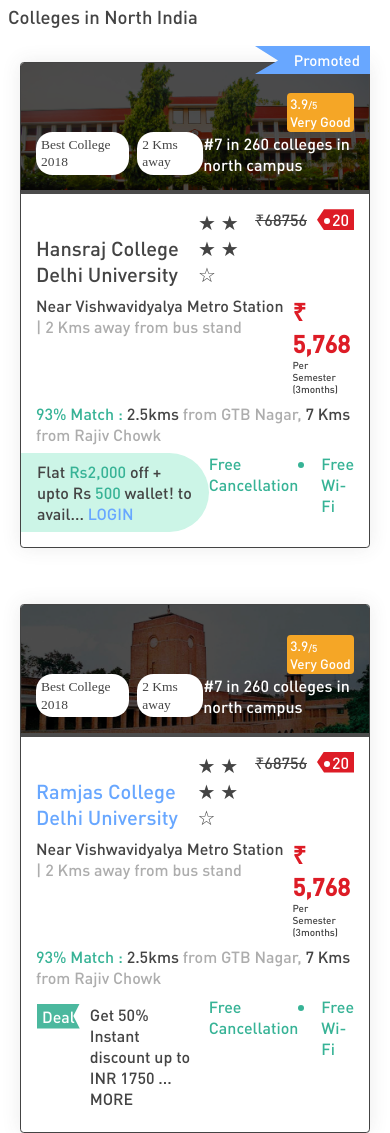
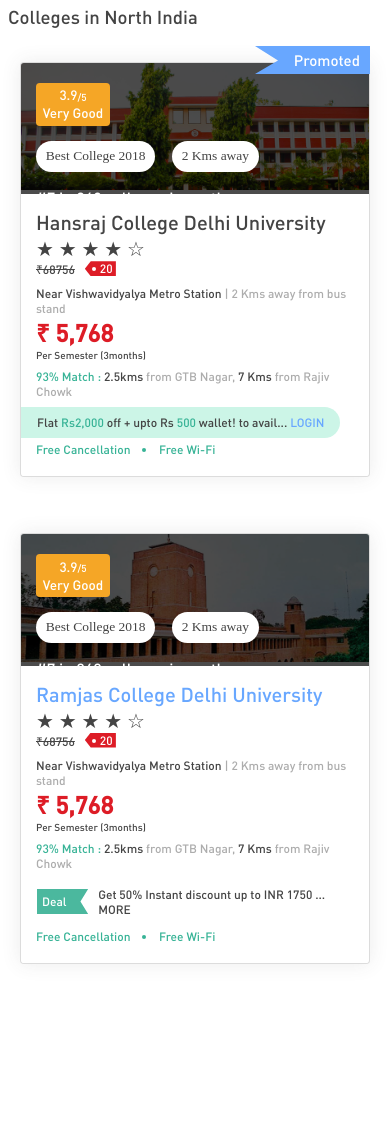
Before and after one commit to hisajwan/college-dunia, a website: page index.html in a window 390 px wide. After the commit the page ends 992 px from the top, so only its background shows below. Drawn offline with Linux system fonts and the light colour scheme.

Commit message:
'final_commit'

```diff
--- a/css/stylesheet/common.css
+++ b/css/stylesheet/common.css
@@ -10,8 +10,16 @@
   flex-direction: column;
 }
 
+.flex-wrap {
+  flex-wrap: wrap;
+}
+
 .justify-end {
   justify-content: flex-end;
+}
+
+.justify-center {
+  justify-content: center;
 }
 
 .justify-start {
@@ -20,6 +28,10 @@
 
 .align-start {
   align-items: flex-start;
+}
+
+.align-center {
+  align-items: center;
 }
 
 .align-end {
--- a/css/stylesheet/media.css
+++ b/css/stylesheet/media.css
@@ -1,3 +1,56 @@
+@media screen and (max-width: 620px) {
+  .image-data {
+    display: flex;
+    flex-direction: column;
+  }
+  .score-box,
+  .distance-box > div,
+  .rank-box > span {
+    margin: 5px 0 0 10px !important;
+  }
+
+  .image-data > div {
+    justify-content: flex-start;
+  }
+}
+
+@media only screen and (max-width: 556px) {
+  .fees {
+    align-items: flex-start;
+  }
+
+  .free {
+    padding: 4px 15px;
+  }
+}
+
+@media only screen and (min-width: 813px) and (max-width: 1137px) {
+  .image-data {
+    display: flex;
+    flex-direction: column;
+  }
+  .image-data > div:first-child {
+    display: none;
+  }
+  .score-box,
+  .distance-box > div,
+  .rank-box > span {
+    margin: 1% 0 0 10px !important;
+  }
+
+  .image-data > div {
+    justify-content: flex-start;
+  }
+
+  .fees {
+    align-items: flex-start;
+  }
+
+  .free {
+    padding: 4px 15px;
+  }
+}
+
 @media screen and (max-width: 767px) {
   .container > section.college-cards {
     min-width: 300px;
--- a/css/stylesheet/styles.css
+++ b/css/stylesheet/styles.css
@@ -12,7 +12,7 @@
 .container {
   display: flex;
   justify-content: center;
-  align-items: flex-start;
+  align-items: stretch;
   flex-wrap: wrap;
 }
 
@@ -30,7 +30,7 @@
   border-radius: 3.8px;
   overflow: hidden;
   box-shadow: 0 0 19px 0 rgba(68, 68, 68, 0.1);
-  border: solid 0.2px #444444;
+  border: solid 0.5px #44444430;
   background-color: #ffffff;
 }
 
@@ -87,11 +87,15 @@
   color: #ffffff;
 }
 
+.image-data > div {
+  padding: 5px;
+}
+
 .image-data > div:first-child {
-  grid-area: "score";
+  grid-area: "empty";
 }
 .image-data > div:nth-child(2) {
-  grid-area: "distance";
+  grid-area: "score";
 }
 .image-data > div:nth-child(3) {
   grid-area: "distance";
@@ -155,6 +159,7 @@
 .college-detail {
   display: grid;
   color: #444444;
+  font-size: 12px;
 }
 
 .college-detail > div {
@@ -178,8 +183,8 @@
   border-top-right-radius: 50px;
 }
 
-.rating {
-  margin-left: 10px;
+.college-name {
+  margin-right: 10px;
 }
 
 .old-price > div {
@@ -210,3 +215,7 @@
   align-items: center;
   margin-right: 10px;
 }
+
+.fees {
+  align-items: flex-end;
+}
--- a/index.html
+++ b/index.html
@@ -20,7 +20,7 @@
         Colleges in North India
       </header>
       <div class="container">
-        <section class="college-cards">
+        <section class="college-cards flex">
           <div class="promoted">
             <div class="clipped">Promoted</div>
           </div>
@@ -36,7 +36,7 @@
                 <div></div>
                 <div class="flex justify-end align-start">
                   <div class="flex flex-column score-box">
-                    <div class="flex">
+                    <div class="flex justify-center">
                       <span>3.9</span>
                       <span class="flex align-end font-s">/5</span>
                     </div>
@@ -51,16 +51,16 @@
                     <span>2 Kms away</span>
                   </div>
                 </div>
-                <div class="flex justify-end align-end">
+                <div class="flex justify-end align-end rank-box">
                   <span>#7 in 260 colleges in north campus</span>
                 </div>
               </div>
             </div>
             <div class="detail-section">
               <div class="college-detail">
-                <div>
-                  <div class="flex align-end">
-                    <span class="font-xxl"
+                <div class="flex flex-wrap align-center">
+                  <div class="flex align-end flex-wrap">
+                    <span class="font-xxl college-name"
                       >Hansraj College Delhi University</span
                     >
                     <div class="rating font-xxl">
@@ -80,12 +80,12 @@
                     </div>
                   </div>
                 </div>
-                <div>
+                <div class="flex flex-wrap align-center">
                   <div>
                     <span>Near Vishwavidyalya Metro Station</span>
                     <span class="fade-color">| 2 Kms away from bus stand</span>
                   </div>
-                  <div class="flex flex-column align-end">
+                  <div class="flex flex-column fees">
                     <b class="font-xxxl red-color">₹ 5,768</b>
                     <span class="font-s">Per Semester (3months)</span>
                   </div>
@@ -100,7 +100,7 @@
                   </div>
                   <div></div>
                 </div>
-                <div>
+                <div class="flex flex-wrap align-center">
                   <div class="offer">
                     <div class="green-blue-bg">
                       Flat <span class="green-color">Rs2,000 </span>off + upto
@@ -108,8 +108,9 @@
                       avail... <span class="blue-color">LOGIN </span>
                     </div>
                   </div>
-                  <div class="green-color flex">
+                  <div class="green-color flex free">
                     <span>Free Cancellation</span>
+                    &nbsp;&nbsp;&nbsp;&nbsp;
                     <li></li>
                     <span>Free Wi-Fi</span>
                   </div>
@@ -118,7 +119,7 @@
             </div>
           </div>
         </section>
-        <section class="college-cards">
+        <section class="college-cards flex">
           <div class="promoted"></div>
           <div class="card-content">
             <div class="image-section">
@@ -132,7 +133,7 @@
                 <div></div>
                 <div class="flex justify-end align-start">
                   <div class="flex flex-column score-box">
-                    <div class="flex">
+                    <div class="flex justify-center">
                       <span>3.9</span>
                       <span class="flex align-end font-s">/5</span>
                     </div>
@@ -147,16 +148,16 @@
                     <span>2 Kms away</span>
                   </div>
                 </div>
-                <div class="flex justify-end align-end">
+                <div class="flex justify-end align-end rank-box">
                   <span>#7 in 260 colleges in north campus</span>
                 </div>
               </div>
             </div>
             <div class="detail-section">
               <div class="college-detail">
-                <div>
-                  <div class="flex align-end">
-                    <span class="font-xxl blue-color"
+                <div class="flex flex-wrap align-center">
+                  <div class="flex align-end flex-wrap">
+                    <span class="font-xxl college-name blue-color"
                       >Ramjas College Delhi University</span
                     >
                     <div class="rating font-xxl">
@@ -176,12 +177,12 @@
                     </div>
                   </div>
                 </div>
-                <div>
+                <div class="flex flex-wrap align-center">
                   <div>
                     <span>Near Vishwavidyalya Metro Station</span>
                     <span class="fade-color">| 2 Kms away from bus stand</span>
                   </div>
-                  <div class="flex flex-column align-end">
+                  <div class="flex flex-column fees">
                     <b class="font-xxxl red-color">₹ 5,768</b>
                     <span class="font-s">Per Semester (3months)</span>
                   </div>
@@ -196,9 +197,9 @@
                   </div>
                   <div></div>
                 </div>
-                <div>
+                <div class="flex flex-wrap align-center">
                   <div class="offer">
-                    <div class="flex">
+                    <div class="flex align-center">
                       <div class="deal">
                         Deal
                       </div>
@@ -207,8 +208,9 @@
                       </div>
                     </div>
                   </div>
-                  <div class="green-color flex">
+                  <div class="green-color flex free">
                     <span>Free Cancellation</span>
+                    &nbsp;&nbsp;&nbsp;&nbsp;
                     <li></li>
                     <span>Free Wi-Fi</span>
                   </div>
```
